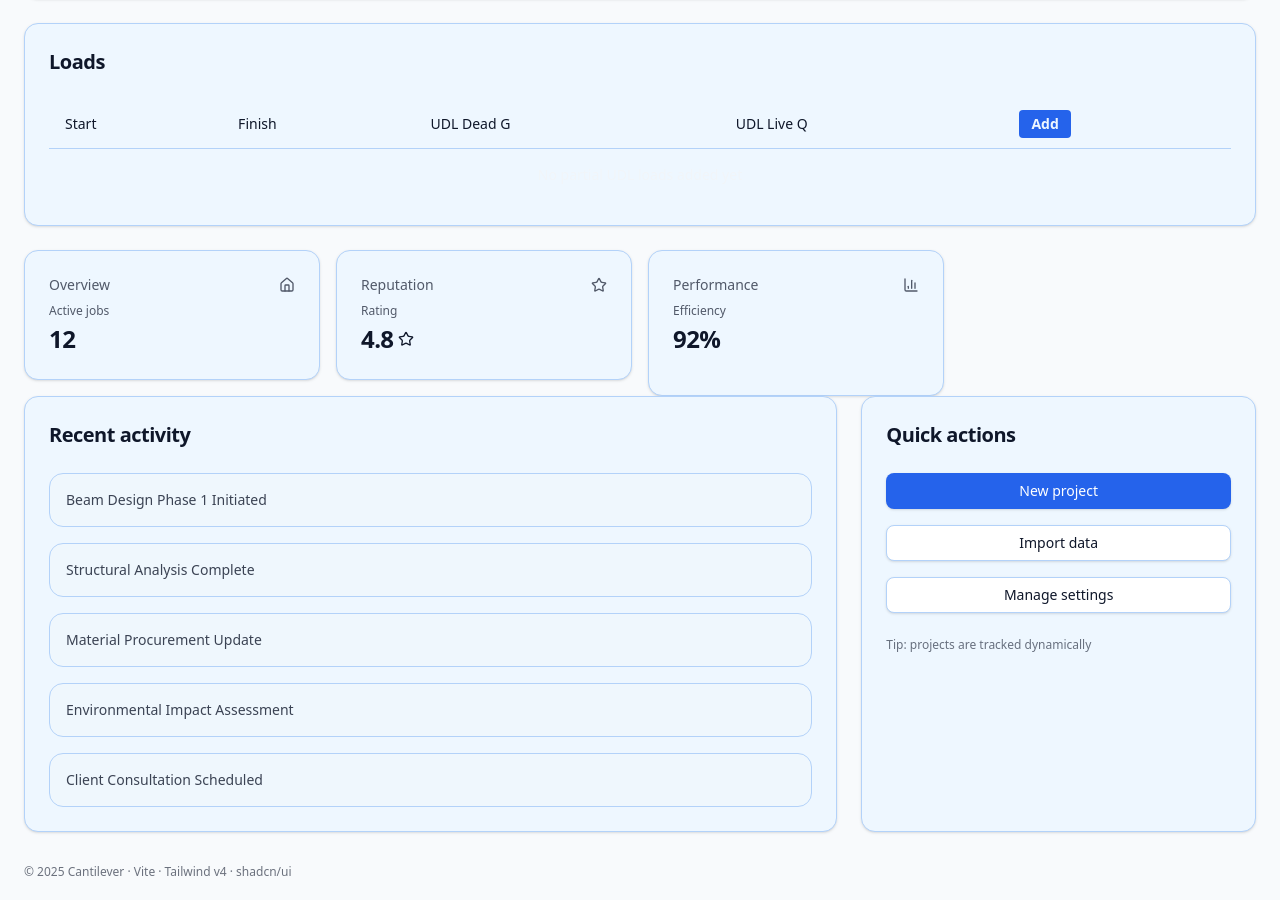
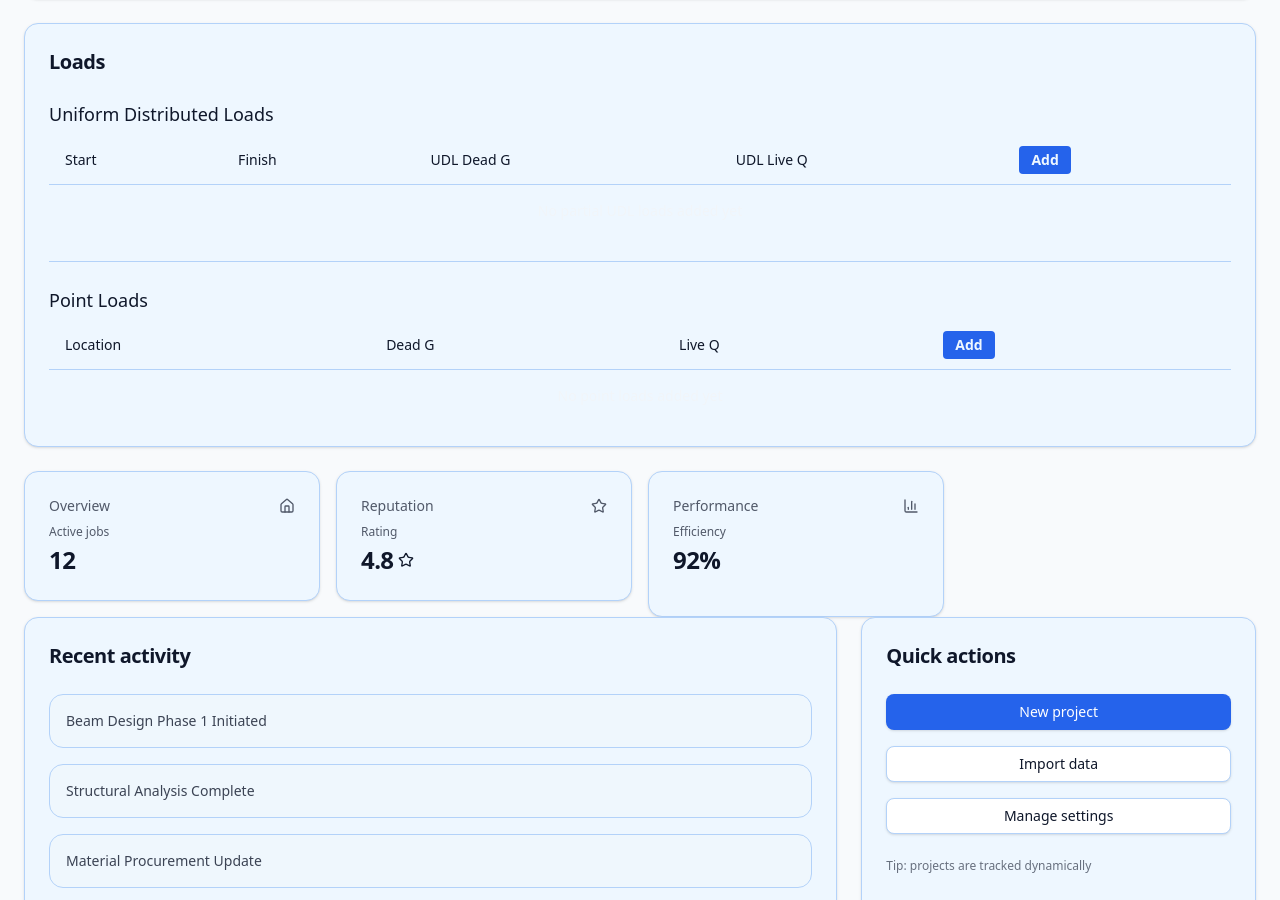
Before and after one commit to dhadley70/BeamDesignTS, a React (Vite) app: page / in a window 1280 px wide. Shown: the part 968-1868 px from the top of the page. Built offline with nearby package versions, Linux system fonts and the light colour scheme.

Commit message:
Add Point Loads table to the Loads component

```diff
--- a/src/components/loadsInput.tsx
+++ b/src/components/loadsInput.tsx
@@ -1,4 +1,4 @@
-import React, { useEffect } from 'react'
+import React, { useEffect, useState } from 'react'
 import { Card, CardHeader, CardTitle, CardContent } from '@/components/ui/card'
 import { InputWithUnit } from '@/components/ui/InputWithUnit'
 import { Table, TableHeader, TableBody, TableRow, TableHead, TableCell } from './ui/table'
@@ -12,6 +12,14 @@ export interface UDLLoad {
   udlQ: number;
 }
 
+// Define types for Point load entry
+export interface PointLoad {
+  id: string;
+  location: number;
+  pointG: number;
+  pointQ: number;
+}
+
 // Define props type for the component
 interface LoadsInputProps {
   loads: UDLLoad[];
@@ -20,12 +28,13 @@ interface LoadsInputProps {
 }
 
 export const LoadsInputCard: React.FC<LoadsInputProps> = ({ loads, setLoads, span }) => {
-  // No state variables needed for form management since we're adding loads directly
+  // State for point loads
+  const [pointLoads, setPointLoads] = useState<PointLoad[]>([]);
 
   // Generate a unique ID for new loads
   const generateId = () => `load_${Date.now()}_${Math.random().toString(36).substr(2, 9)}`;
 
-  // Add a default load directly
+  // Add a default UDL load directly
   const addDefaultLoad = () => {
     // Create a default load that spans the entire beam
     const defaultLoad: UDLLoad = {
@@ -43,19 +52,48 @@ export const LoadsInputCard: React.FC<LoadsInputProps> = ({ loads, setLoads, spa
     localStorage.setItem('beamLoads', JSON.stringify([...loads, defaultLoad]));
   };
 
+  // Add a default point load
+  const addDefaultPointLoad = () => {
+    // Create a default point load at the middle of the beam
+    const defaultPointLoad: PointLoad = {
+      id: generateId(),
+      location: span / 2,
+      pointG: 0,
+      pointQ: 0
+    };
+
+    // Add to point loads array
+    setPointLoads(prevLoads => [...prevLoads, defaultPointLoad]);
+
+    // Save to local storage
+    localStorage.setItem('beamPointLoads', JSON.stringify([...pointLoads, defaultPointLoad]));
+  };
+
 
 
   // Note: The handleAddLoad function has been removed since we now use addDefaultLoad
 
   // Load from local storage on component mount
   useEffect(() => {
+    // Load UDL loads
     const savedLoads = localStorage.getItem('beamLoads');
     if (savedLoads) {
       try {
         const parsedLoads = JSON.parse(savedLoads);
         setLoads(parsedLoads);
       } catch (e) {
-        console.error('Failed to parse saved loads:', e);
+        console.error('Failed to parse saved UDL loads:', e);
+      }
+    }
+
+    // Load point loads
+    const savedPointLoads = localStorage.getItem('beamPointLoads');
+    if (savedPointLoads) {
+      try {
+        const parsedPointLoads = JSON.parse(savedPointLoads);
+        setPointLoads(parsedPointLoads);
+      } catch (e) {
+        console.error('Failed to parse saved point loads:', e);
       }
     }
   }, [setLoads]);
@@ -63,7 +101,7 @@ export const LoadsInputCard: React.FC<LoadsInputProps> = ({ loads, setLoads, spa
   // Note: The form input handler has been removed since we're adding loads directly
 
 
-  // Handler for editing existing loads
+  // Handler for editing existing UDL loads
   const handleEditLoad = (id: string, field: keyof Omit<UDLLoad, 'id'>, e: React.ChangeEvent<HTMLInputElement>) => {
     const value = e.target.value;
 
@@ -119,6 +157,46 @@ export const LoadsInputCard: React.FC<LoadsInputProps> = ({ loads, setLoads, spa
     localStorage.setItem('beamLoads', JSON.stringify(updatedLoads));
   };
 
+  // Handler for editing existing point loads
+  const handleEditPointLoad = (id: string, field: keyof Omit<PointLoad, 'id'>, e: React.ChangeEvent<HTMLInputElement>) => {
+    const value = e.target.value;
+
+    // Get the current point load being edited
+    const currentLoad = pointLoads.find(load => load.id === id);
+    if (!currentLoad) return;
+
+    // Allow direct typing in the field
+    if (value === '') {
+      const updatedLoads = pointLoads.map(load => {
+        if (load.id === id) {
+          return { ...load, [field]: 0 };
+        }
+        return load;
+      });
+      setPointLoads(updatedLoads);
+      localStorage.setItem('beamPointLoads', JSON.stringify(updatedLoads));
+      return;
+    }
+
+    let numValue = parseFloat(value) || 0;
+
+    // Apply clamping for location value
+    if (field === 'location') {
+      // Clamp location between 0 and span
+      numValue = Math.max(0, Math.min(span, numValue));
+    }
+
+    const updatedLoads = pointLoads.map(load => {
+      if (load.id === id) {
+        return { ...load, [field]: numValue };
+      }
+      return load;
+    });
+
+    setPointLoads(updatedLoads);
+    localStorage.setItem('beamPointLoads', JSON.stringify(updatedLoads));
+  };
+
   return (
     <Card className="mb-6 lg:col-span-2 bg-[var(--card)] text-[var(--text)] border-[color:var(--border)]">
       <CardHeader>
@@ -127,6 +205,7 @@ export const LoadsInputCard: React.FC<LoadsInputProps> = ({ loads, setLoads, spa
       <CardContent>
         <div className="space-y-4">
           {/* UDL Table */}
+          <h3 className="text-lg font-medium mb-2">Uniform Distributed Loads</h3>
           <Table>
             <TableHeader>
               <TableRow>
@@ -209,6 +288,82 @@ export const LoadsInputCard: React.FC<LoadsInputProps> = ({ loads, setLoads, spa
               )}
             </TableBody>
           </Table>
+
+          {/* Divider */}
+          <div className="border-t border-[color:var(--border)] my-6"></div>
+
+          {/* Point Loads Table */}
+          <h3 className="text-lg font-medium mb-2">Point Loads</h3>
+          <Table>
+            <TableHeader>
+              <TableRow>
+                <TableHead className="text-[var(--text)]">Location</TableHead>
+                <TableHead className="text-[var(--text)]">Dead G</TableHead>
+                <TableHead className="text-[var(--text)]">Live Q</TableHead>
+                <TableHead className="text-left">
+                  <button
+                    className="bg-[var(--accent)] hover:opacity-80 text-[var(--card)] font-bold py-1 px-3 rounded text-sm"
+                    onClick={addDefaultPointLoad}
+                  >
+                    Add
+                  </button>
+                </TableHead>
+              </TableRow>
+            </TableHeader>
+            <TableBody>
+              {pointLoads.length > 0 ? (
+                pointLoads.map((load) => (
+                  <TableRow key={load.id} className="border-0">
+                    <TableCell>
+                      <InputWithUnit
+                        value={load.location.toString()}
+                        onChange={(e) => handleEditPointLoad(load.id, 'location', e)}
+                        onFocus={(e) => e.target.value === "0" && e.target.select()}
+                        unit="m"
+                        className="w-full"
+                      />
+                    </TableCell>
+                    <TableCell>
+                      <InputWithUnit
+                        value={load.pointG.toString()}
+                        onChange={(e) => handleEditPointLoad(load.id, 'pointG', e)}
+                        onFocus={(e) => e.target.value === "0" && e.target.select()}
+                        unit="kN"
+                        className="w-full"
+                      />
+                    </TableCell>
+                    <TableCell>
+                      <InputWithUnit
+                        value={load.pointQ.toString()}
+                        onChange={(e) => handleEditPointLoad(load.id, 'pointQ', e)}
+                        onFocus={(e) => e.target.value === "0" && e.target.select()}
+                        unit="kN"
+                        className="w-full"
+                      />
+                    </TableCell>
+                    <TableCell>
+                      <button
+                        className="bg-red-400 hover:bg-red-800 text-white font-bold py-1 px-3 rounded text-sm"
+                        onClick={() => {
+                          const updatedLoads = pointLoads.filter(l => l.id !== load.id);
+                          setPointLoads(updatedLoads);
+                          localStorage.setItem('beamPointLoads', JSON.stringify(updatedLoads));
+                        }}
+                      >
+                        X
+                      </button>
+                    </TableCell>
+                  </TableRow>
+                ))
+              ) : (
+                <TableRow>
+                  <TableCell colSpan={4} className="text-center py-4 text-[var(--muted)]">
+                    No point loads added yet
+                  </TableCell>
+                </TableRow>
+              )}
+            </TableBody>
+          </Table>
         </div>
       </CardContent>
     </Card>
```
